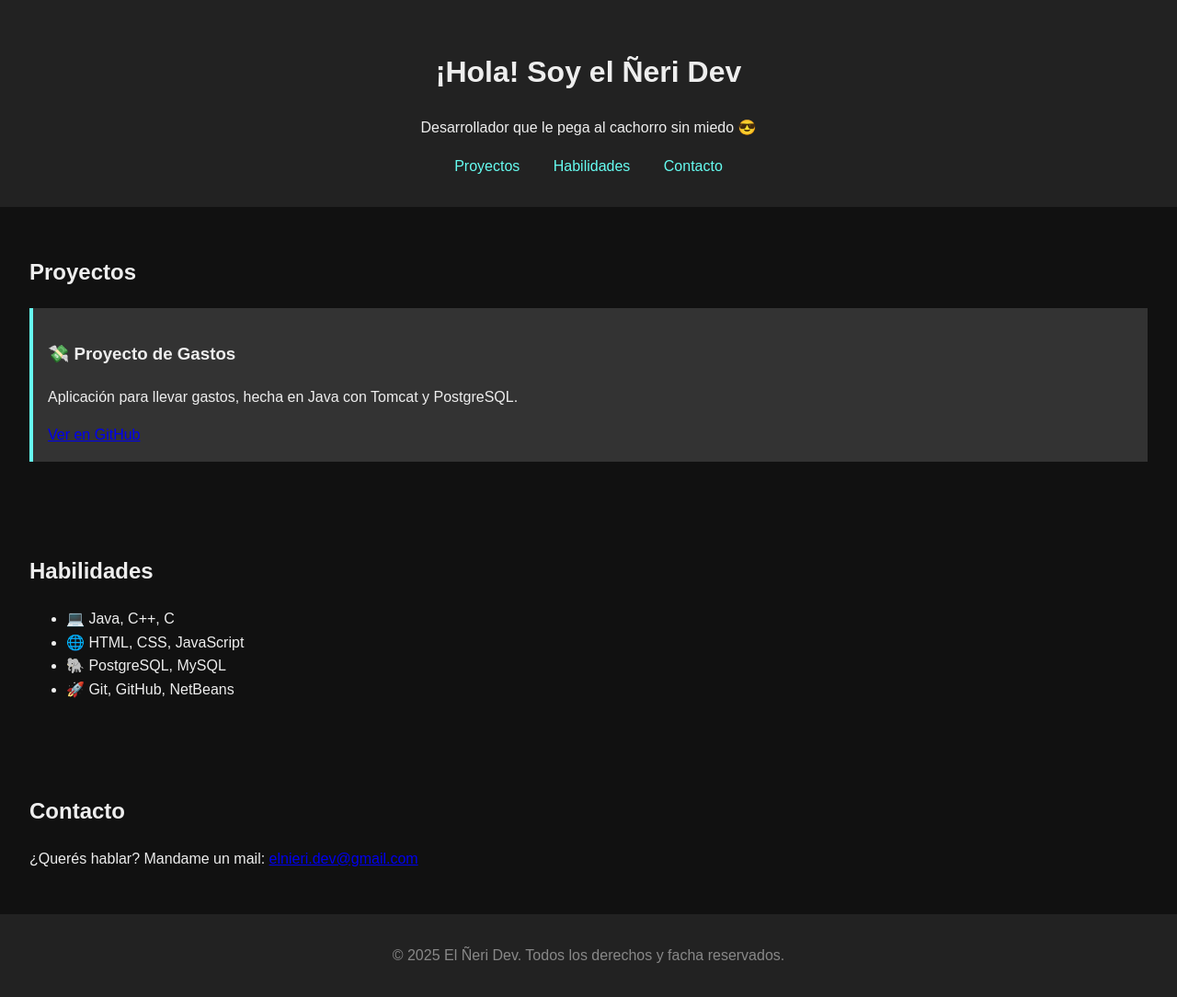
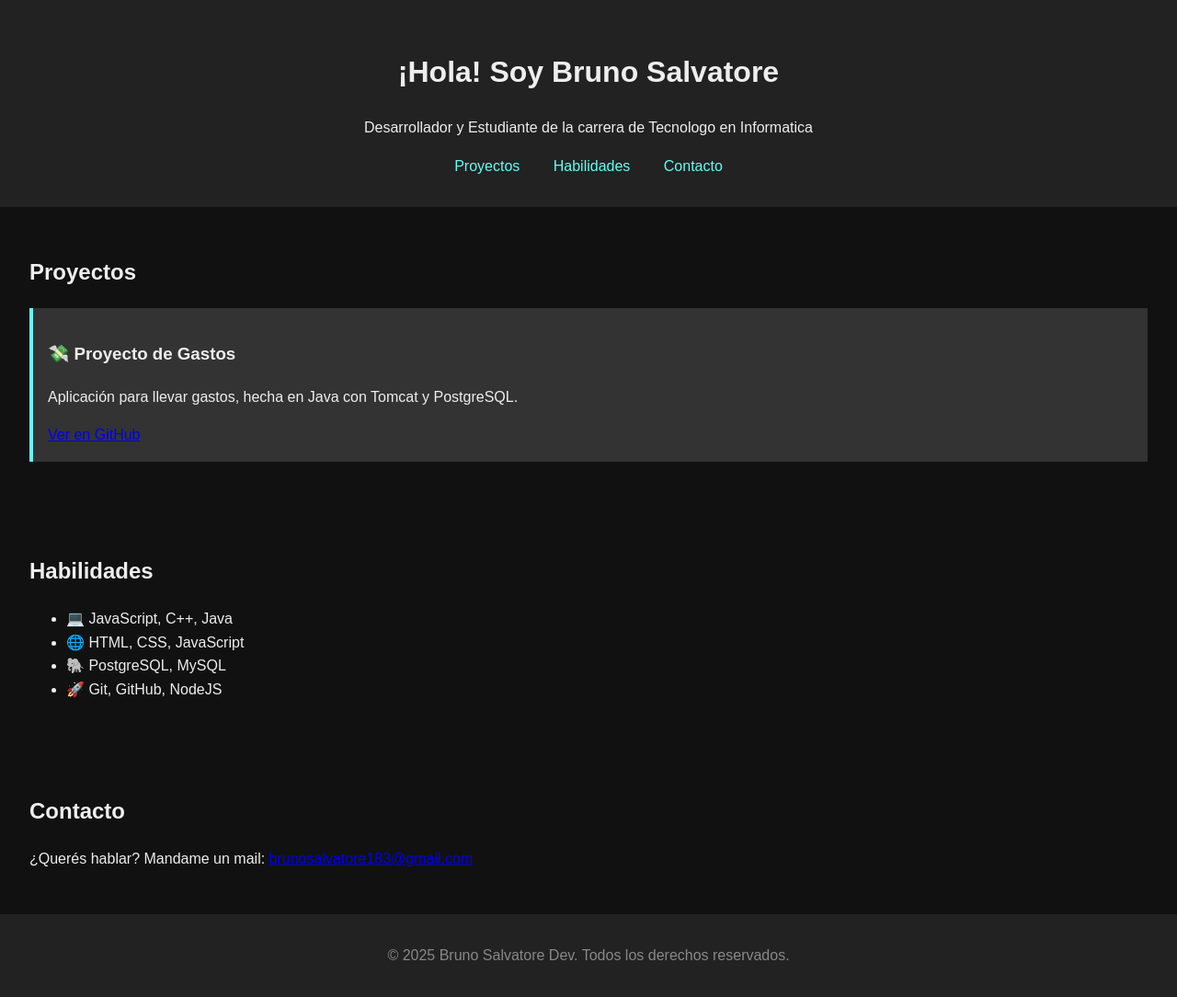
Before and after one commit to Brunosalvatore2604/Brunosalvatore2604.github.io, a plain HTML site: page index.html in a window 1280 px wide. Shown: the whole page at 92% size. Drawn offline with Linux system fonts and the light colour scheme.

Commit message:
Mi pagina

```diff
--- a/index.html
+++ b/index.html
@@ -3,13 +3,13 @@
 <head>
   <meta charset="UTF-8">
   <meta name="viewport" content="width=device-width, initial-scale=1">
-  <title>Mi Portafolio - El Ñeri Dev</title>
+  <title>Mi Portafolio - Bruno Salvatore</title>
   <link rel="stylesheet" href="style.css">
 </head>
 <body>
   <header>
-    <h1>¡Hola! Soy el Ñeri Dev</h1>
-    <p>Desarrollador que le pega al cachorro sin miedo 😎</p>
+    <h1>¡Hola! Soy Bruno Salvatore</h1>
+    <p>Desarrollador y Estudiante de la carrera de Tecnologo en Informatica</p>
     <nav>
       <a href="#proyectos">Proyectos</a>
       <a href="#skills">Habilidades</a>
@@ -22,7 +22,7 @@
     <div class="proyecto">
       <h3>💸 Proyecto de Gastos</h3>
       <p>Aplicación para llevar gastos, hecha en Java con Tomcat y PostgreSQL.</p>
-      <a href="https://github.com/tuusuario/proyecto-gastos" target="_blank">Ver en GitHub</a>
+      <a href="https://github.com/brunosalvatore2604/proyecto-gastos" target="_blank">Ver en GitHub</a>
     </div>
     <!-- Podés clonar este bloque para más proyectos -->
   </section>
@@ -30,20 +30,20 @@
   <section id="skills">
     <h2>Habilidades</h2>
     <ul>
-      <li>💻 Java, C++, C</li>
+      <li>💻 JavaScript, C++, Java</li>
       <li>🌐 HTML, CSS, JavaScript</li>
       <li>🐘 PostgreSQL, MySQL</li>
-      <li>🚀 Git, GitHub, NetBeans</li>
+      <li>🚀 Git, GitHub, NodeJS</li>
     </ul>
   </section>
 
   <section id="contacto">
     <h2>Contacto</h2>
-    <p>¿Querés hablar? Mandame un mail: <a href="mailto:elnieri.dev@gmail.com">elnieri.dev@gmail.com</a></p>
+    <p>¿Querés hablar? Mandame un mail: <a href="mailto:brunosalvatore183@gmail.com">brunosalvatore183@gmail.com</a></p>
   </section>
 
   <footer>
-    <p>© 2025 El Ñeri Dev. Todos los derechos y facha reservados.</p>
+    <p>© 2025 Bruno Salvatore Dev. Todos los derechos reservados.</p>
   </footer>
 </body>
 </html>
```
